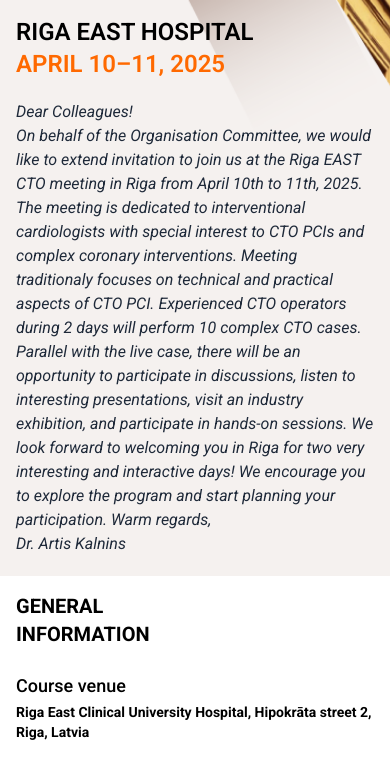
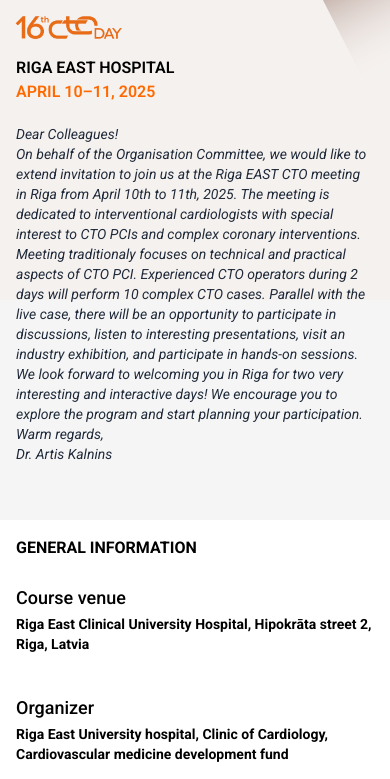
Before and after one commit to j-salins/cto, a website: page index.html in a window 390 px wide. Shown: the top 779 px of the page. Drawn offline with Linux system fonts and the light colour scheme.

Commit message:
Add files via upload

```diff
--- a/index.html
+++ b/index.html
@@ -10,13 +10,13 @@
 
 <body>
 	<section class="section">
-		<div class="container mx-auto w-full bg-center bg-cover h-[36rem] max-w-7xl"
+		<div class="container mx-auto w-full bg-neutral-100 bg-no-repeat bg-left-top bg-[auto_300px] md:bg-cover md:h-[32rem] max-w-7xl"
 			style="background-image: url(cto_header_bg.png);">
 			<div class="flex flex-row">
-				<div class="w-full xl:w-2/3 md:mt-20 p-4 xl:p-10 mb-10">
-					<h1 class="text-2xl font-semibold antialiased md:subpixel-antialiased">RIGA EAST HOSPITAL</h1>
-					<h1 class="text-2xl font-semibold text-orange-500 pb-5">APRIL 10–11, 2025</h1>
-					<p class="text-gray-800 italic">
+				<div class="w-full xl:w-2/3 mt-10 md:mt-20 p-4 xl:p-10 mb-10">
+					<h1 class="md:text-2xl font-semibold antialiased md:subpixel-antialiased">RIGA EAST HOSPITAL</h1>
+					<h1 class="md:text-2xl font-semibold text-orange-500 pb-5">APRIL 10–11, 2025</h1>
+					<p class="text-gray-800 text-sm md:text-base italic">
 						Dear Colleagues! <br />
 						On behalf of the Organisation Committee, we would like to extend invitation to join us at the
 						Riga EAST CTO meeting in Riga from April 10th to 11th, 2025. The meeting is dedicated to
@@ -40,7 +40,7 @@
 				<div class="xl:w-1/3 w-full flex flex-col gap-y-10">
 
 					<div>
-						<h1 class="text-xl font-bold">GENERAL <br>INFORMATION</h1><br>
+						<h1 class="md:text-xl font-bold">GENERAL INFORMATION</h1><br>
 						<h3 class="text-lg font-medium">Course venue</h3>
 						<p class="font-bold text-sm md:text-base pt-0.5">
 							Riga East Clinical University Hospital,
@@ -462,7 +462,7 @@
 							<p class="font-bold text-sm md:text-base pt-0.5">14:45 - 15:00</p>
 						</div>
 						<div class="w-4/5">
-							<p class="text-sm md:text-base">Practical exercises on coronary artery simulator: bail out perforation</p>
+							<p class="text-sm md:text-base">IVUS-Guided Modern PCI Hands-On Training</p>
 						</div>
 					</div>
 
@@ -503,7 +503,7 @@
 							<p class="font-bold text-sm md:text-base pt-0.5">12:00 - 12:15</p>
 						</div>
 						<div class="w-4/5">
-							<p class="text-sm md:text-base">Rotablator</p>
+							<p class="text-sm md:text-base">IVUS-Guided Modern PCI Hands-On Training</p>
 						</div>
 					</div>
 
```
Also changed, not shown: output.css, scanmed_logo.png.
